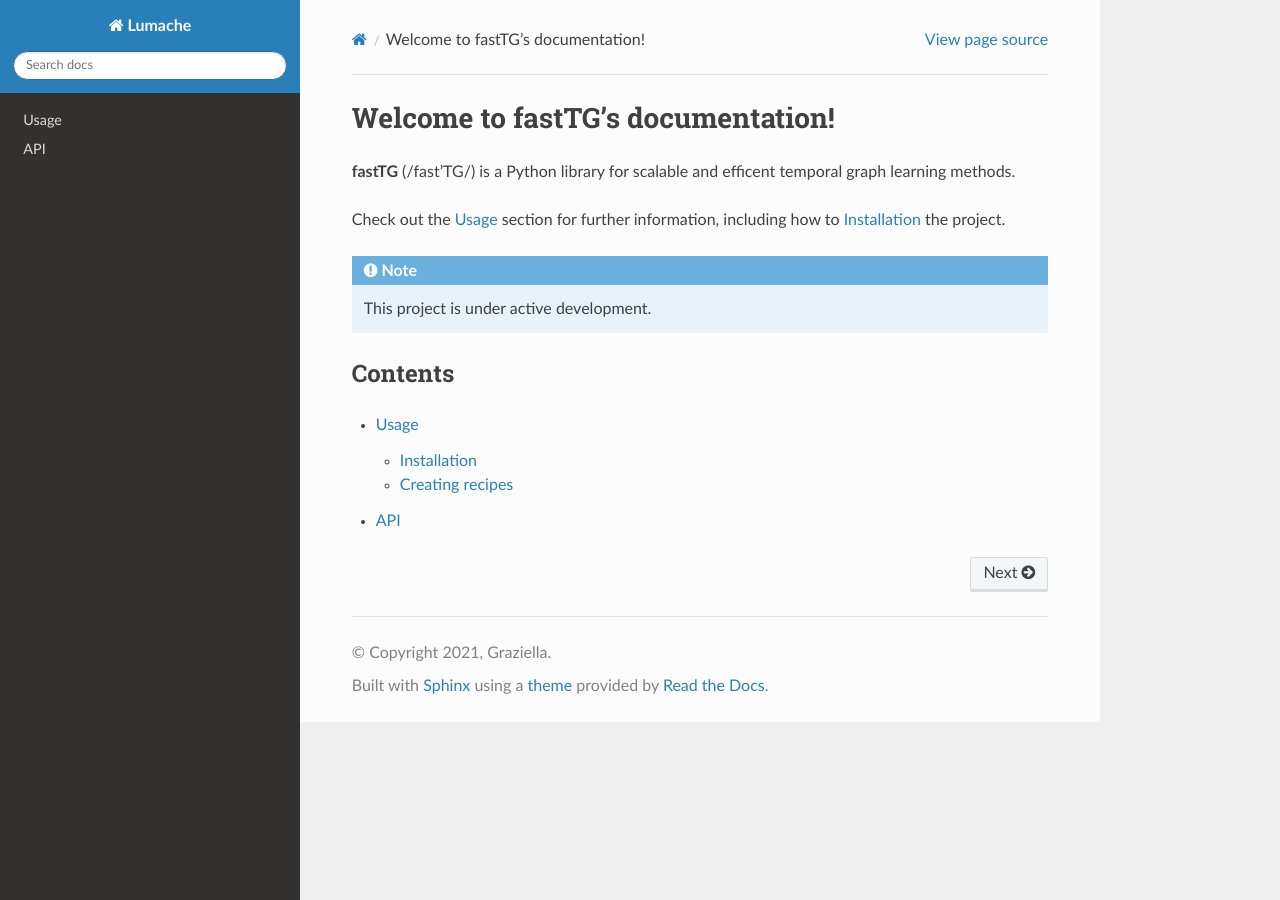
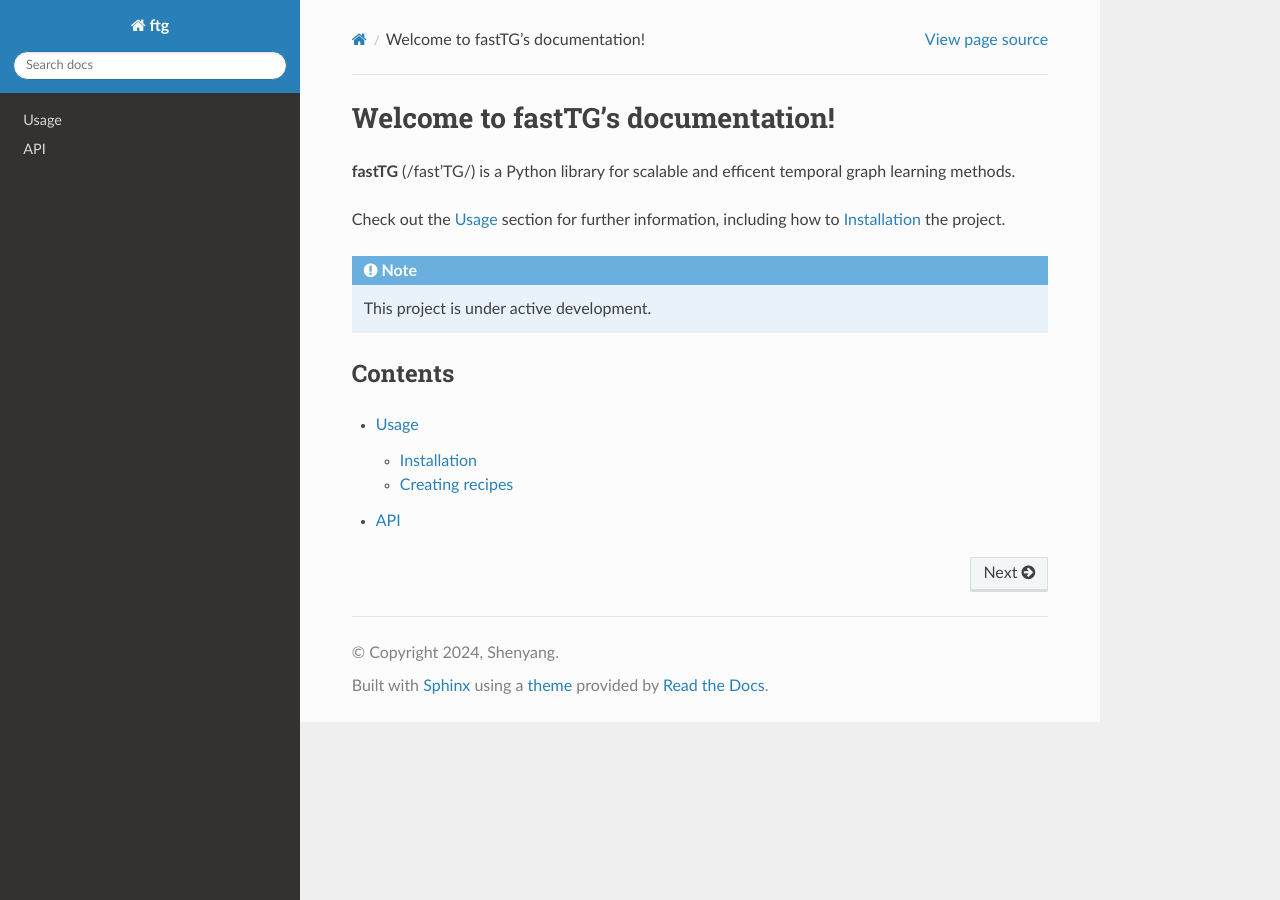
Before and after one commit to shenyangHuang/FastTG, a Sphinx documentation site: the page built from docs/source/index.rst, in a window 1280 px wide. Built offline with Sphinx 7.4.7 and the Read the Docs theme 3.1.0, drawn with Linux system fonts in a browser that asks for light colours.

Commit message:
adding setup files

```diff
--- a/docs/source/conf.py
+++ b/docs/source/conf.py
@@ -2,9 +2,9 @@
 
 # -- Project information
 
-project = 'Lumache'
-copyright = '2021, Graziella'
-author = 'Graziella'
+project = 'ftg'
+copyright = '2024, Shenyang'
+author = 'Shenyang Huang'
 
 release = '0.1'
 version = '0.1.0'
--- a/docs/source/usage.rst
+++ b/docs/source/usage.rst
@@ -20,6 +20,11 @@ you can use the ``ftg.load_graph()`` function:
 
 .. autofunction:: ftg.load_graph()
 
+For example:
+
+>>> import ftg
+>>> ftg.discretize()
+
 .. The ``kind`` parameter should be either ``"meat"``, ``"fish"``,
 .. or ``"veggies"``. Otherwise, :py:func:`lumache.get_random_ingredients`
 .. will raise an exception.
--- a/ftg.py
+++ b/ftg.py
@@ -14,7 +14,7 @@ def discretize(graph):
 
     :param graph: The temporal graph object
     :type graph: TemporalGraph or None
-    :raise lumache.InvalidKindError: If the kind is invalid.
+    :raise ache.InvalidKindError: If the kind is invalid.
     :return: The ingredients list.
     :rtype: list[str]
     """
--- a/pyproject.toml
+++ b/pyproject.toml
@@ -3,6 +3,6 @@ requires = ["flit_core >=3.2,<4"]
 build-backend = "flit_core.buildapi"
 
 [project]
-name = "lumache"
-authors = [{name = "Graziella", email = "graziella@lumache"}]
+name = "ftg"
+authors = [{name = "Shenyang Huang", email = "shenyang.huang@mail.mcgill.ca"}]
 dynamic = ["version", "description"]
```
